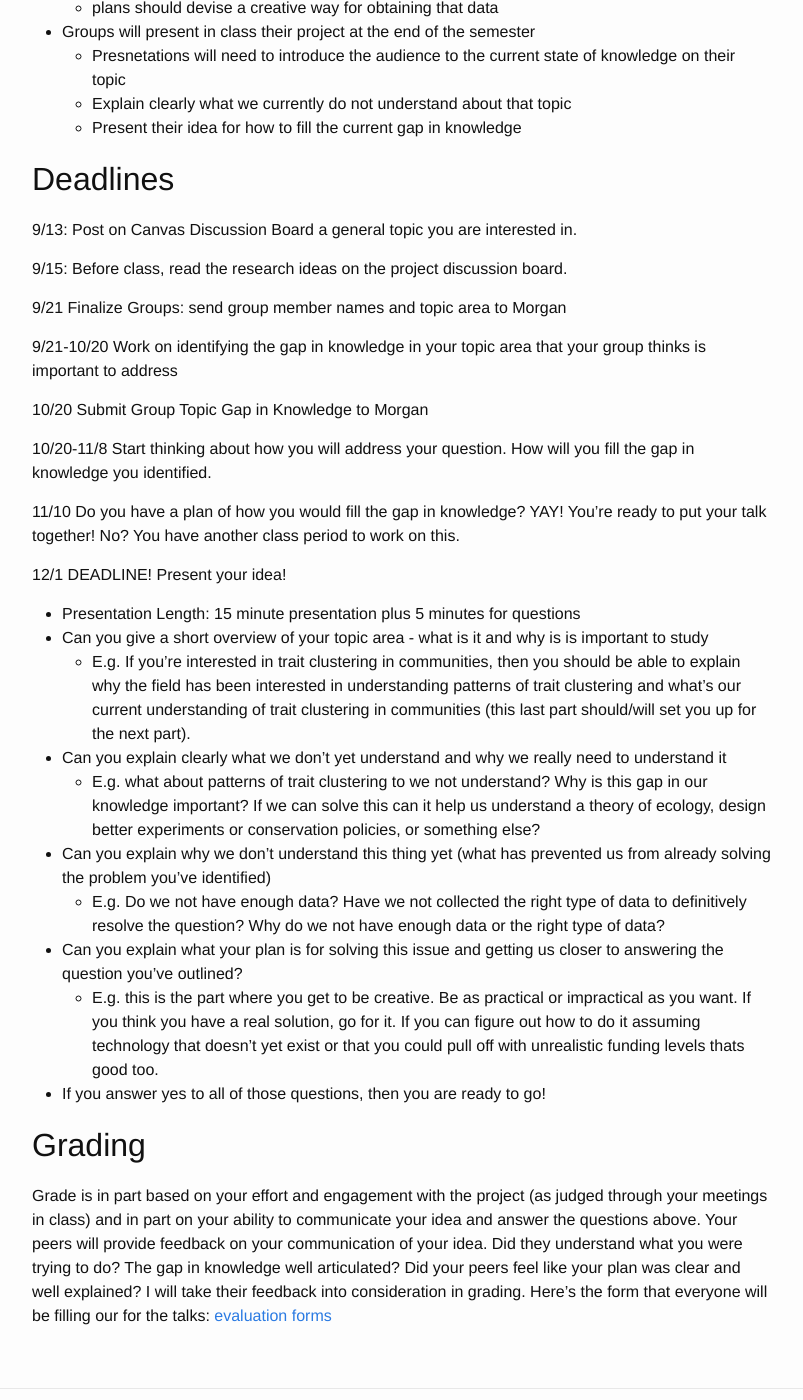
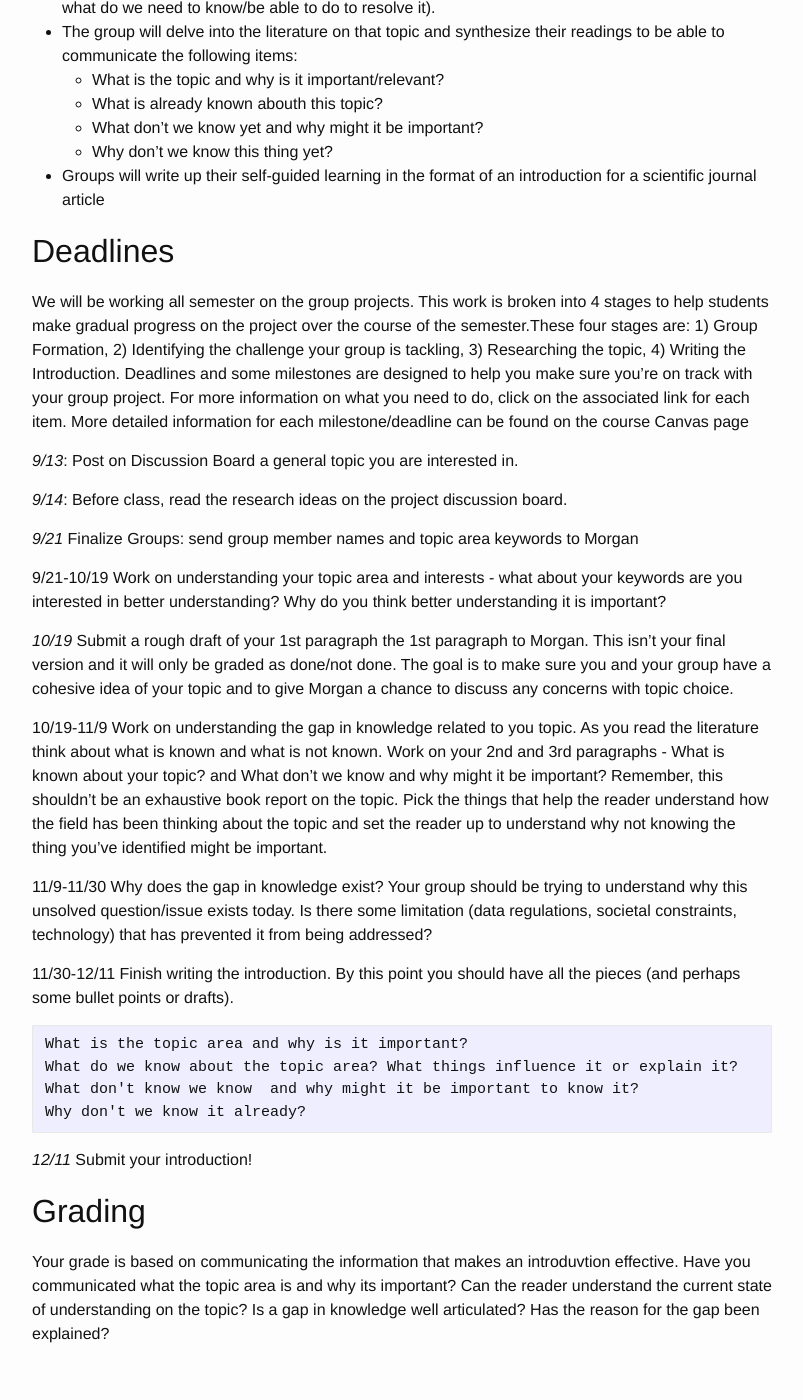
Before and after one commit to skmorgane/biodiversity-course, a Jekyll site: the page built from project.md, in a window 1280 px wide and 1400 px high, scrolled down 950 px. Shown: the whole window, without its empty margins (238-1041 px from the left). Built offline with Jekyll 4.4.1, drawn with Linux system fonts in a browser that asks for light colours; some of the changed text lies outside the part shown.

Commit message:
Updating the project information project.md

```diff
--- a/project.md
+++ b/project.md
@@ -7,61 +7,57 @@
 
 ## Task
 
-To work collaboratively on identifying a gap in our knowledge about biodiversity and devise a creative plan for addressing it.
+To work collaboratively on understanding an area of biodiversity knowledge and identify the next (research, conservation, regulatory) step needed on that topic.
 
 ## Learning objectives
 
-* To work collaboratively to identify problems that needs to be solves and devise a plan for solving them
-* To apply the knowledge of biodiversity that they are gathering in class
+* To work collaboratively to identify and understand an issue that needs to be tackled
+* To apply the knowledge of biodiversity being learned in class
 * To gain additional depth on a biodiversity topic
-* To practive the use of creativity in science
+* To practive effective communication in science
 
 ## Implementation
 
 * A considerable amount of class time will be devoted to the class project.
-    * Unless told otherwise, in-class projects days are to help reduce the out-of-class time load of the project and to make sure that your group has access to me if needed.
+    * In-class projects days are to help reduce the out-of-class time load of the project and to make sure that your group has access to me if needed.
     * If your group would like to do your in-class meeting time out-of-class, that is perfectly fine. Just let me know in advance what your plan is.
     * If I'm going to conduct an important project discussion at the beginning of in-class project time, I will let you know in advance so you can plan accordingly.
 * Small groups of 3-4 people will work together on a class project
-* The group will need to identify something we don't understand about biodiversity
-* The group will need to devise a plan for filling that gap in knowledge
-    * plans do not need to be based on what we are capable of doing currently in ecology
-    * plans should identify what the ideal data to answer the question would be
-    * plans should devise a creative way for obtaining that data
-* Groups will present in class their project at the end of the semester
-    * Presnetations will need to introduce the audience to the current state of knowledge on their topic
-    * Explain clearly what we currently do not understand about that topic
-    * Present their idea for how to fill the current gap in knowledge
+* The group will need to identify something we don't understand in the area of biodiversity. This could be related to fundamental scientific questions, pressing conservation needs, societal issues, etc. You just have to make an argument for why the issue you have identified is related to biodiversity. After identifying an issue related to biodiversity, you will work as a group to delve into that issue and identify something we don't yet understand about it (i.e. why hasn't it been tackled/solved yet and what do we need to know/be able to do to resolve it).
+* The group will delve into the literature on that topic and synthesize their readings to be able to communicate the following items:
+    * What is the topic and why is it important/relevant?
+    * What is already known abouth this topic?
+    * What don't we know yet and why might it be important?
+    * Why don't we know this thing yet?
+
+* Groups will write up their self-guided learning in the format of an introduction for a scientific journal article
 
 ## Deadlines
-9/13: Post on Canvas Discussion Board a general topic you are interested in.
+We will be working all semester on the group projects. This work is broken into 4 stages to help students make gradual progress on the project over the course of the semester.These four stages are: 1) Group Formation, 2) Identifying the challenge your group is tackling, 3) Researching the topic, 4) Writing the Introduction. Deadlines and some milestones are designed to help you make sure you're on track with your group project. For more information on what you need to do, click on the associated link for each item. More detailed information for each milestone/deadline can be found on the course Canvas page
 
-9/15: Before class, read the research ideas on the project discussion board.
+*9/13*: Post on Discussion Board a general topic you are interested in.
 
-9/21 Finalize Groups: send group member names and topic area to Morgan
+*9/14*: Before class, read the research ideas on the project discussion board.
 
-9/21-10/20 Work on identifying the gap in knowledge in your topic area that your group thinks is important to address
+*9/21* Finalize Groups: send group member names and topic area keywords to Morgan
 
-10/20 Submit Group Topic Gap in Knowledge to Morgan
+9/21-10/19 Work on understanding your topic area and interests - what about your keywords are you interested in better understanding? Why do you think better understanding it is important?
 
-10/20-11/8 Start thinking about how you will address your question. How will you fill the gap in knowledge you identified.
+*10/19* Submit a rough draft of your 1st paragraph the 1st paragraph to Morgan. This isn't your final version and it will only be graded as done/not done. The goal is to make sure you and your group have a cohesive idea of your topic and to give Morgan a chance to discuss any concerns with topic choice.
 
-11/10 Do you have a plan of how you would fill the gap in knowledge? YAY! You're ready to put your talk together! No? You have another class period to work on this.
+10/19-11/9 Work on understanding the gap in knowledge related to you topic. As you read the literature think about what is known and what is not known. Work on your 2nd and 3rd paragraphs - What is known about your topic? and What don't we know and why might it be important? Remember, this shouldn't be an exhaustive book report on the topic. Pick the things that help the reader understand how the field has been thinking about the topic and set the reader up to understand why not knowing the thing you've identified might be important.
 
-12/1 DEADLINE! Present your idea!
-   * Presentation Length: 15 minute presentation plus 5 minutes for questions
-   * Can you give a short overview of your topic area - what is it and why is is important to study
-     * E.g. If you're interested in trait clustering in communities, then you should be able to explain why the field has been interested in understanding patterns of trait clustering and what's our current understanding of trait clustering in communities (this last part should/will set you up for the next part).
-   * Can you explain clearly what we don't yet understand and why we really need to understand it
-     * E.g. what about patterns of trait clustering to we not understand? Why is this gap in our knowledge important? If we can solve this can it help us understand a theory of ecology, design better experiments or conservation policies, or something else?
-   * Can you explain why we don't understand this thing yet (what has prevented us from already solving the problem you've identified)
-     * E.g. Do we not have enough data? Have we not collected the right type of data to definitively resolve the question? Why do we not have enough data or the right type of data?
-   * Can you explain what your plan is for solving this issue and getting us closer to answering the question you've outlined?
-     * E.g. this is the part where you get to be creative. Be as practical or impractical as you want. If you think you have a real solution, go for it. If you can figure out how to do it assuming technology that doesn't yet exist or that you could pull off with unrealistic funding levels thats good too.
-   * If you answer yes to all of those questions, then you are ready to go!
+11/9-11/30 Why does the gap in knowledge exist? Your group should be trying to understand why this unsolved question/issue exists today. Is there some limitation (data regulations, societal constraints, technology) that has prevented it from being addressed?
+
+11/30-12/11 Finish writing the introduction. By this point you should have all the pieces (and perhaps some bullet points or drafts).
+
+    What is the topic area and why is it important?
+    What do we know about the topic area? What things influence it or explain it?
+    What don't know we know  and why might it be important to know it?
+    Why don't we know it already?
+
+*12/11* Submit your introduction!
 
 ## Grading
 
-Grade is in part based on your effort and engagement with the project (as judged through your meetings in class) and in part on your ability to communicate your idea and answer the questions above.
-Your peers will provide feedback on your communication of your idea. Did they understand what you were trying to do? The gap in knowledge well articulated? Did your peers feel like your plan was clear and well explained? I will take their feedback into consideration in grading. Here's the form that everyone will be filling our for the talks:
-[evaluation forms]({{ site.baseurl }}/presentation_eval_form)
+Your grade is based on communicating the information that makes an introduvtion effective. Have you communicated what the topic area is and why its important? Can the reader understand the current state of understanding on the topic? Is a gap in knowledge well articulated? Has the reason for the gap been explained?
```
